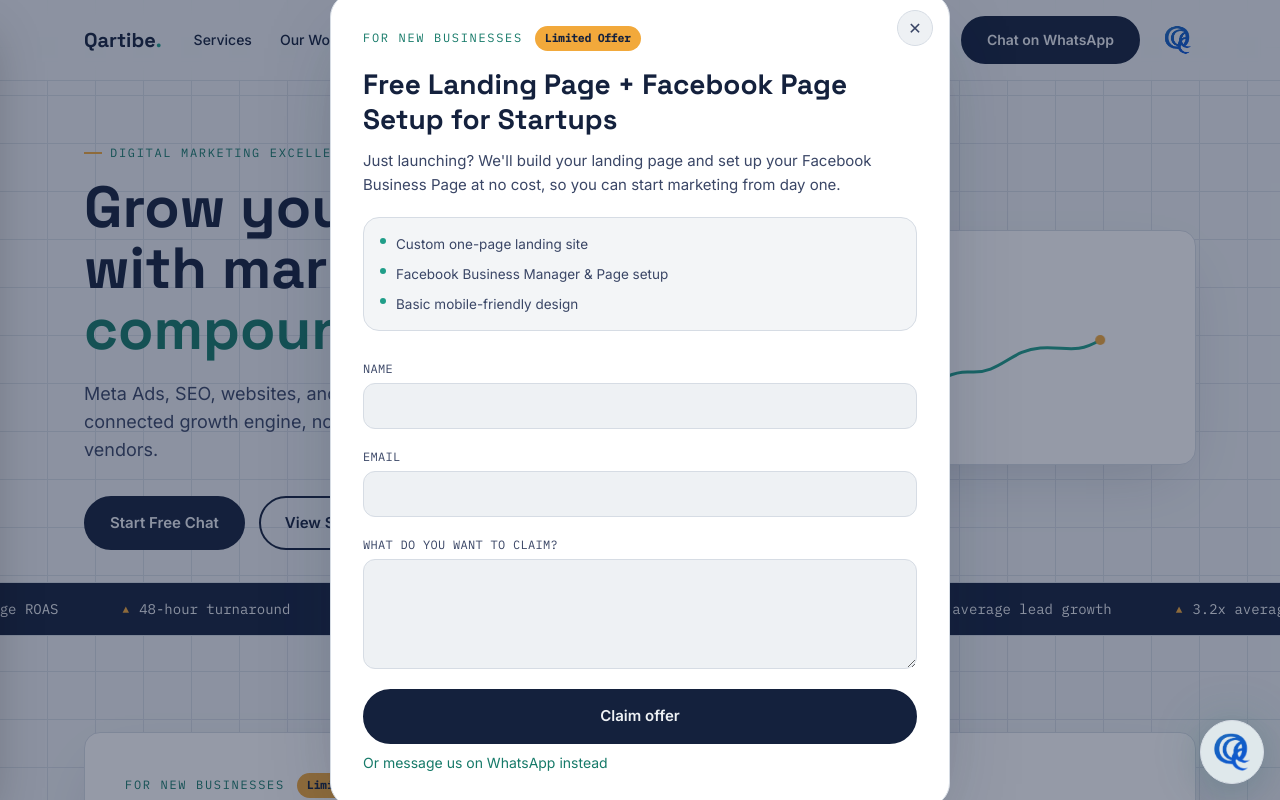
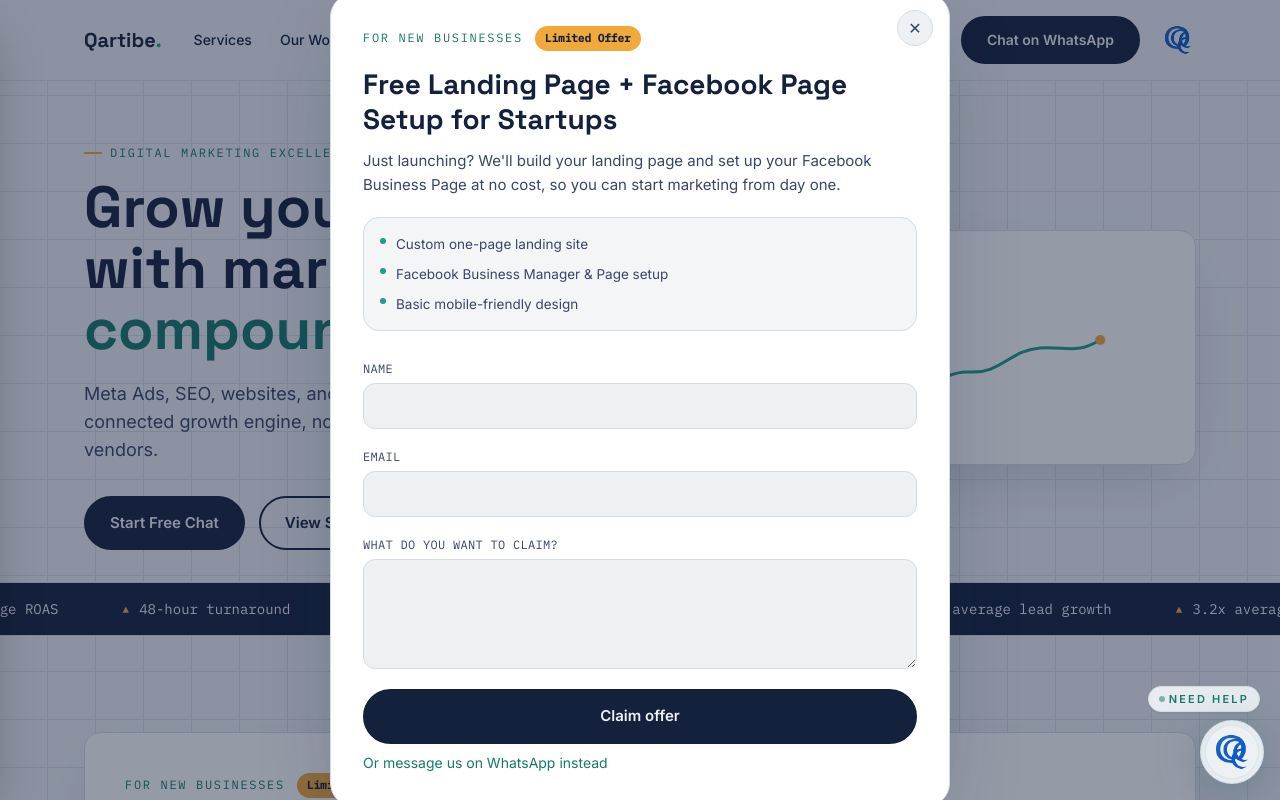
Before and after one commit to simulhunt-bit/qqz666, a Next.js app: page / in a window 1280 px wide. Shown: the top 800 px of the page. Built offline with nearby package versions, Linux system fonts and the light colour scheme.

Commit message:
Add need help floating assistant label

```diff
--- a/components/MobileWhatsAppAssistant.js
+++ b/components/MobileWhatsAppAssistant.js
@@ -51,17 +51,28 @@ export default function MobileWhatsAppAssistant({ contact, services = [], faq =
 
   return (
     <div className="fixed bottom-4 right-4 z-[120]">
+      <div className="relative flex flex-col items-end gap-2">
+        <div className="relative mr-1">
+          <span className="inline-flex items-center rounded-full border border-line bg-paper/95 px-2.5 py-1 text-[11px] font-semibold uppercase tracking-[0.2em] text-tealdeep shadow-sm">
+            <span className="mr-1 inline-block h-1.5 w-1.5 rounded-full bg-tealdeep animate-pulse" />
+            Need Help
+          </span>
+        </div>
+
         <div className="relative">
           <div className="absolute inset-0 rounded-full bg-tealdeep/20 blur-xl" />
           <button
             type="button"
             onClick={() => setOpen((prev) => !prev)}
             aria-label="Open WhatsApp assistant"
-          className="relative flex h-14 w-14 items-center justify-center rounded-full border border-line bg-paper p-1 shadow-[0_18px_45px_-20px_rgba(20,33,61,0.45)] transition hover:-translate-y-0.5 sm:h-16 sm:w-16"
+            className="relative flex h-16 w-16 items-center justify-center rounded-full border border-line bg-gradient-to-br from-paper to-[#f6f8fb] p-1 shadow-[0_18px_45px_-20px_rgba(20,33,61,0.45)] transition hover:-translate-y-0.5 sm:h-18 sm:w-18"
           >
             <span className="pointer-events-none absolute inset-0 rounded-full animate-pulse [animation-duration:3s] bg-tealdeep/10" />
-          <img src="/logo.png" alt="Qartibe logo" className="relative h-11 w-11 object-contain sm:h-12 sm:w-12" />
+            <div className="relative flex h-full w-full items-center justify-center rounded-full border border-line/70 bg-paper">
+              <img src="/logo.png" alt="Qartibe logo" className="relative h-10 w-10 object-contain sm:h-11 sm:w-11" />
+            </div>
           </button>
+        </div>
 
         {open && (
           <div className="absolute bottom-18 right-0 mt-3 w-[92vw] max-w-[340px] rounded-[22px] border border-line bg-papercard p-3 shadow-[0_24px_60px_-20px_rgba(20,33,61,0.35)] sm:right-0">
```
Lines whose indentation alone changed are shown as unchanged.
